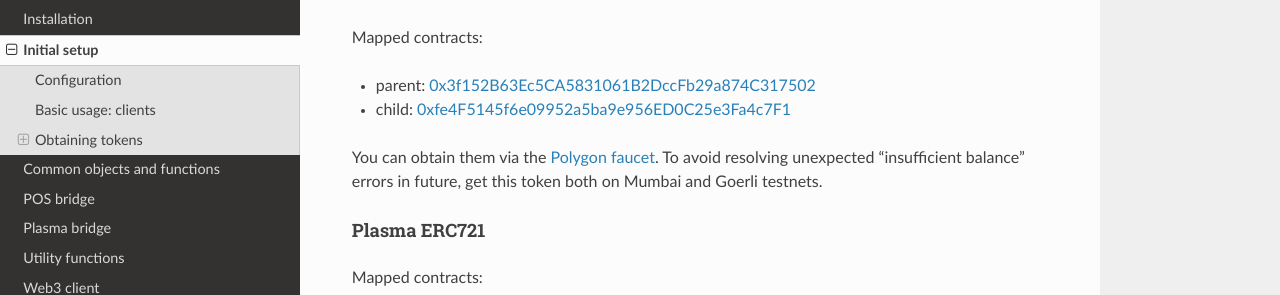
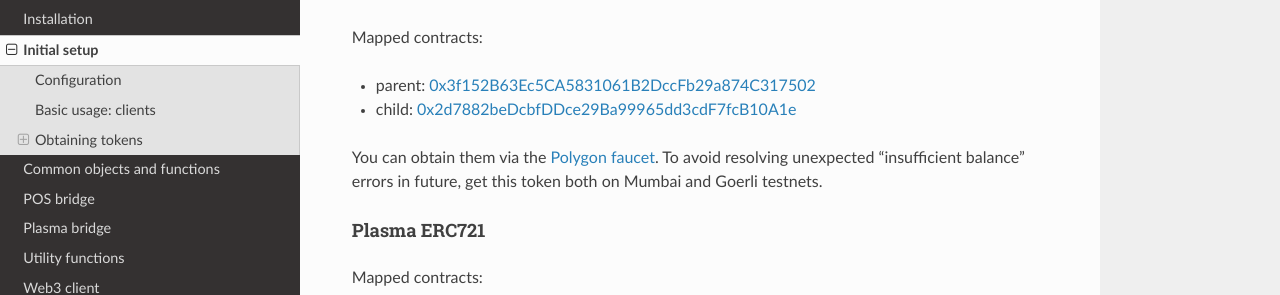
Before and after one commit to sterliakov/pymatic, a Sphinx documentation site: the page built from docs/source/quickstart.rst, in a window 1280 px wide and 900 px high, scrolled down 3839 px. Shown: the part 158-453 px from the top of the window. Built offline with Sphinx 7.4.7 and the Read the Docs theme 2.0.0, drawn with Linux system fonts in a browser that asks for light colours; the version number is read from the project's files by our own code.

Commit message:
Fix contract address

```diff
--- a/docs/source/quickstart.rst
+++ b/docs/source/quickstart.rst
@@ -192,7 +192,7 @@ Plasma ERC20
 Mapped contracts:
 
 - parent: `0x3f152B63Ec5CA5831061B2DccFb29a874C317502 <https://goerli.etherscan.io/address/0x3f152B63Ec5CA5831061B2DccFb29a874C317502>`_
-- child: `0xfe4F5145f6e09952a5ba9e956ED0C25e3Fa4c7F1 <https://mumbai.polygonscan.com/address/0xfe4F5145f6e09952a5ba9e956ED0C25e3Fa4c7F1>`_
+- child: `0x2d7882beDcbfDDce29Ba99965dd3cdF7fcB10A1e <https://mumbai.polygonscan.com/address/0x2d7882beDcbfDDce29Ba99965dd3cdF7fcB10A1e>`_
 
 You can obtain them via the `Polygon faucet`_. To avoid resolving unexpected "insufficient balance" errors in future, get this token both on Mumbai and Goerli testnets.
 
```
Also changed, not shown: 2 other files.
